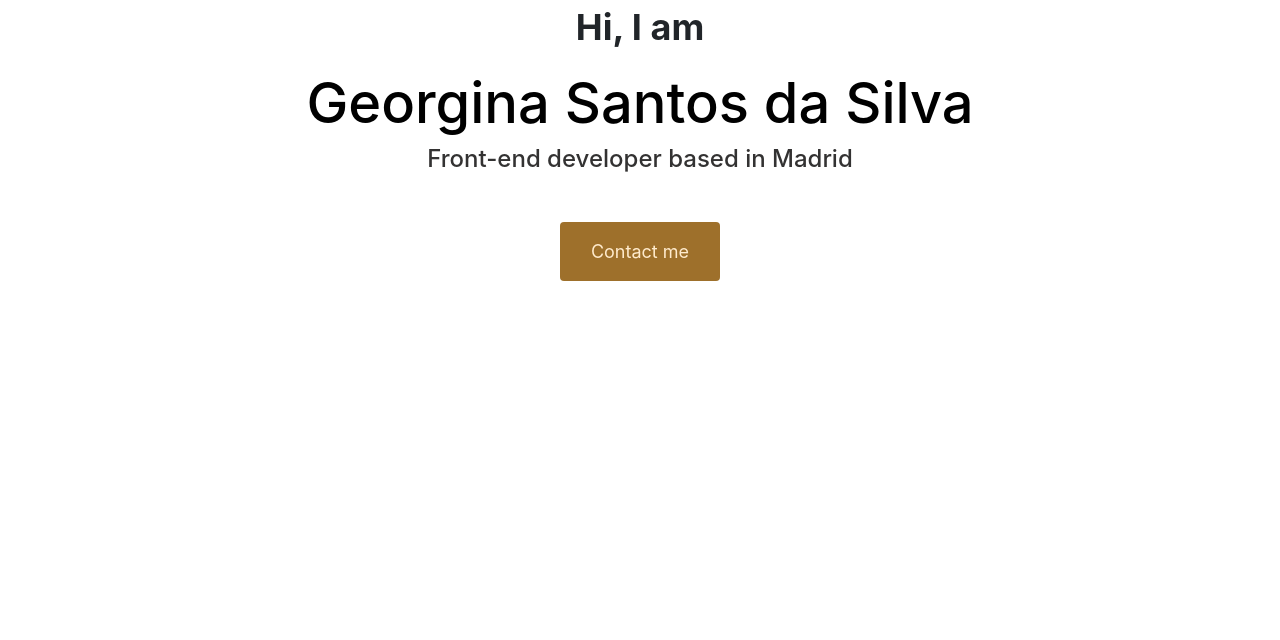
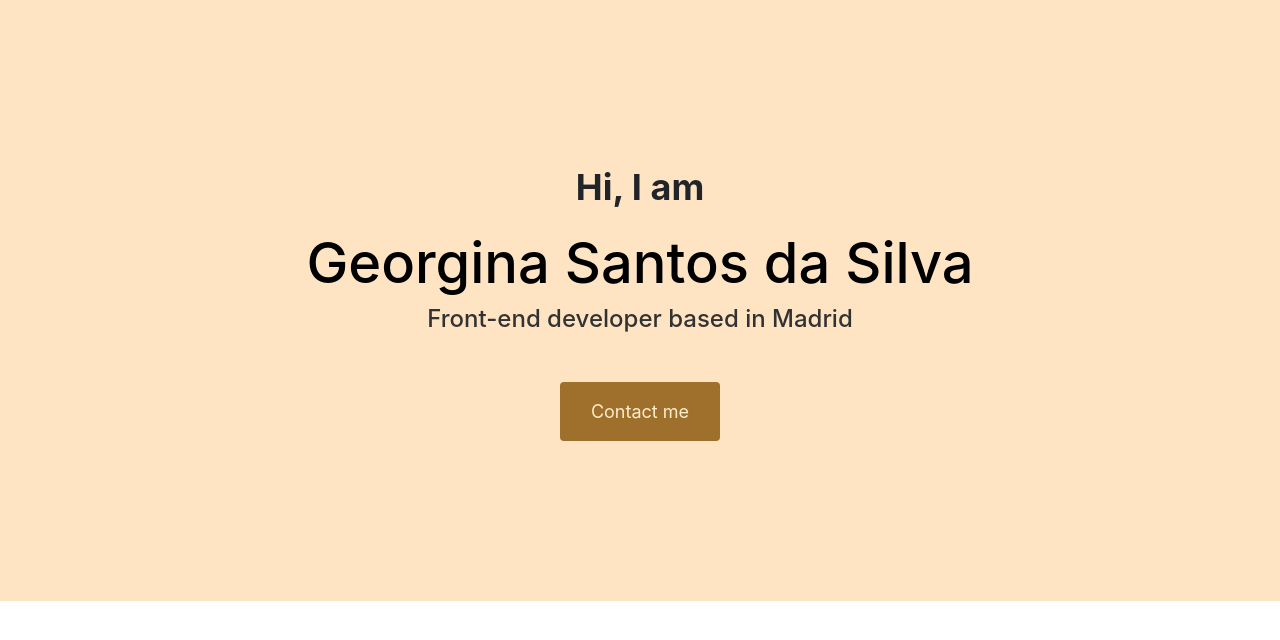
Before and after one commit to Georgina-Santos-daSilva/Portfolio-project-Georgina, a plain HTML site: page index.html in a window 1280 px wide. Drawn offline with nearby package versions, Linux system fonts and the light colour scheme.

Commit message:
Update style.css

```diff
--- a/style.css
+++ b/style.css
@@ -23,7 +23,7 @@ p {
 
 .hero {
   text-align: center;
-  background-color: var(--secondary-color)
+  background-color: bisque;
   padding: 160px 20px;
 }
 
```
